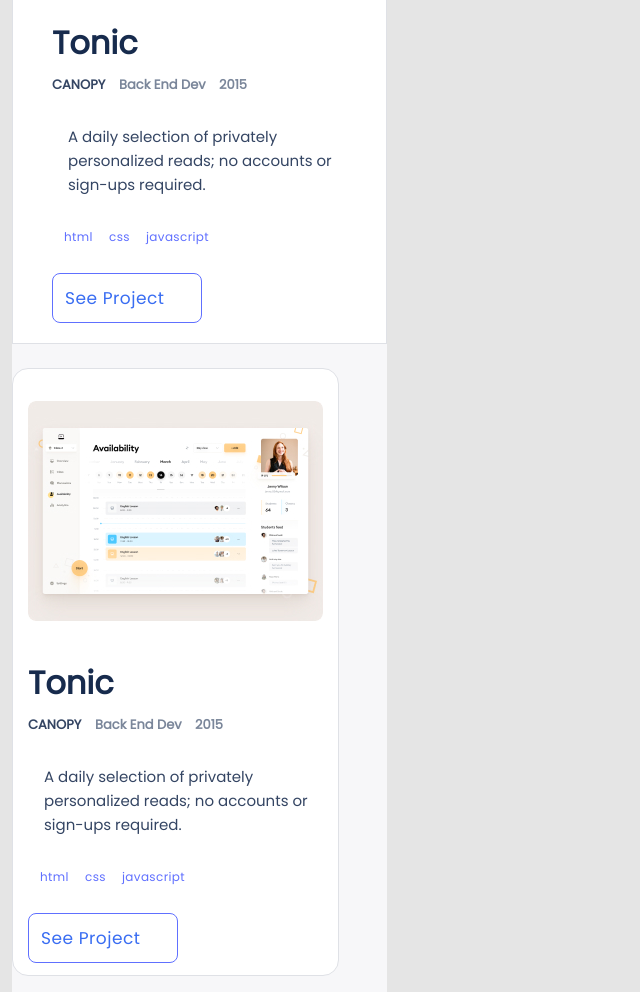
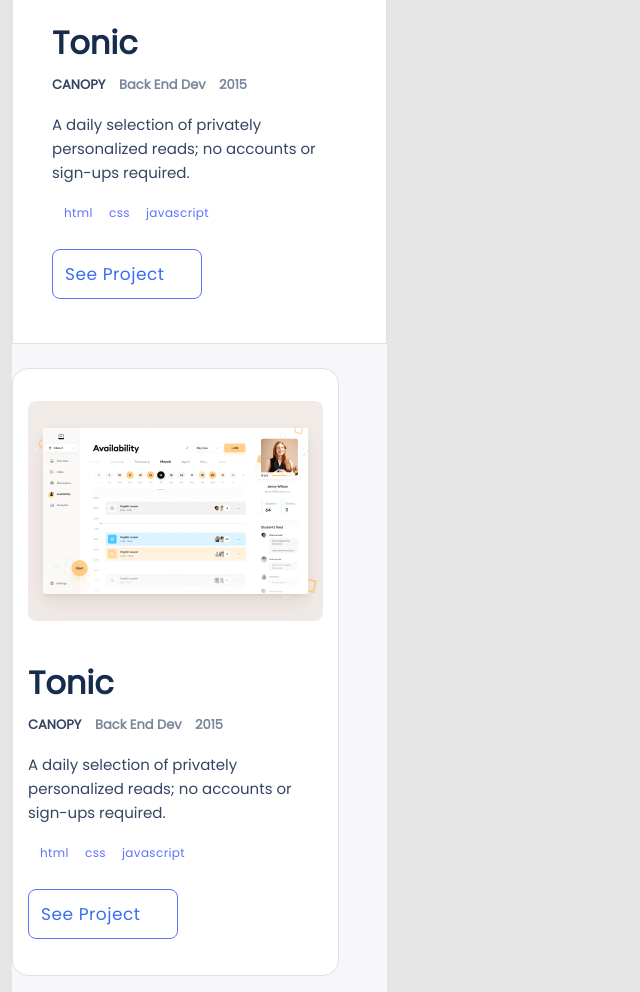
Before and after one commit to Kidd254/Kidd254.github.io, a website: page index.html in a window 1280 px wide. Shown: the part 1022-2014 px from the top of the page, without its empty margins (0-640 px from the left). Drawn offline with Linux system fonts and the light colour scheme.

Commit message:
reconfigured es lint and modified css file

```diff
--- a/package.json
+++ b/package.json
@@ -18,6 +18,8 @@
   },
   "homepage": "https://github.com/Kidd254/Portfolio-setup-and-mobile-first#readme",
   "devDependencies": {
+    "@typescript-eslint/eslint-plugin": "^5.38.1",
+    "@typescript-eslint/parser": "^5.38.1",
     "eslint": "^8.24.0",
     "eslint-config-airbnb-base": "^15.0.0",
     "eslint-config-google": "^0.14.0",
--- a/style.css
+++ b/style.css
@@ -415,21 +415,6 @@
   flex-grow: 0;
 }
 
-.primary-text2 {
-  width: 295px;
-  height: 76px;
-  margin: 12px 16px 12px 16px;
-  font-family: 'Poppins', sans-serif;
-  font-style: normal;
-  font-weight: 400;
-  font-size: 15px;
-  line-height: 24px;
-  color: #344563;
-  flex: none;
-  order: 1;
-  flex-grow: 0;
-}
-
 .text11 {
   width: 29px;
   height: 16px;
@@ -492,6 +477,7 @@
   margin-left: 0;
   border-radius: 8px;
 }
+
 .sub2 {
   width: 236px;
   height: 32px;
@@ -937,6 +923,7 @@
 .outside {
   margin-top: 114px;
 }
+
 .frame8 {
   width: 327px;
   height: 72px;
```
Also changed, not shown: 1 other file.
